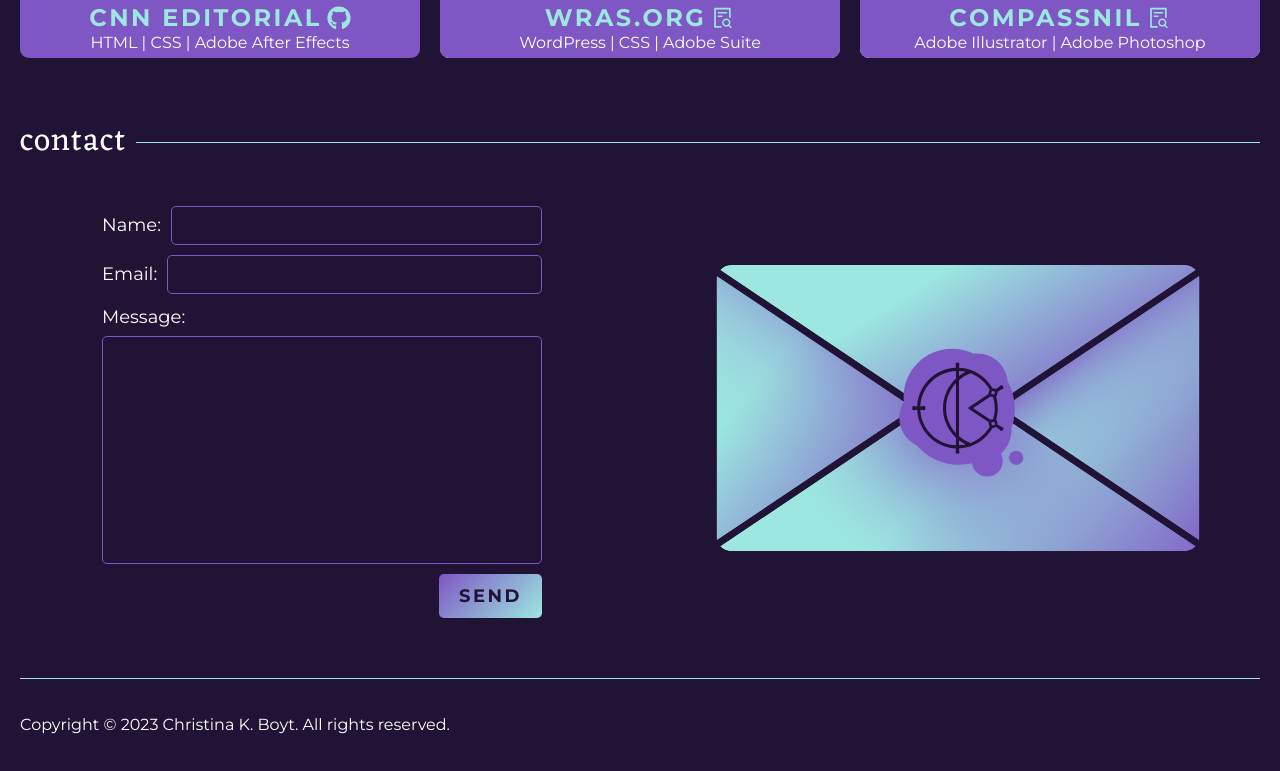
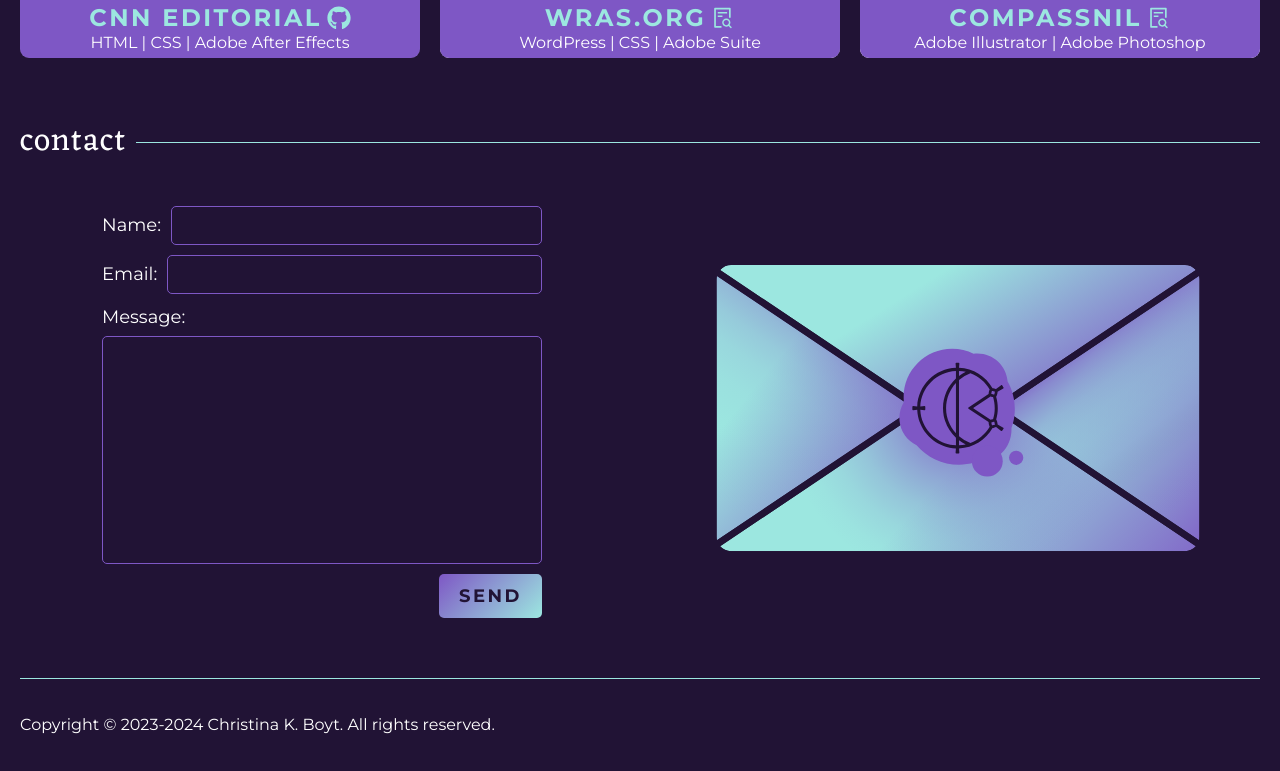
Before and after one commit to CKBoytGT/CKBoytGT.github.io, a React (Vite) app: page / in a window 1280 px wide. Shown: the part 1103-1874 px from the top of the page. Built offline with nearby package versions, Linux system fonts and the light colour scheme; some icons are missing.

Commit message:
update copyright

```diff
--- a/src/components/Footer/index.jsx
+++ b/src/components/Footer/index.jsx
@@ -10,7 +10,7 @@ import {
 const Footer = () => {
   return (
     <footer>
-      <p>Copyright &#169; 2023 Christina K. Boyt. All rights reserved.</p>
+      <p>Copyright &#169; 2023-2024 Christina K. Boyt. All rights reserved.</p>
       <ul>
         <li>
           <a
```
